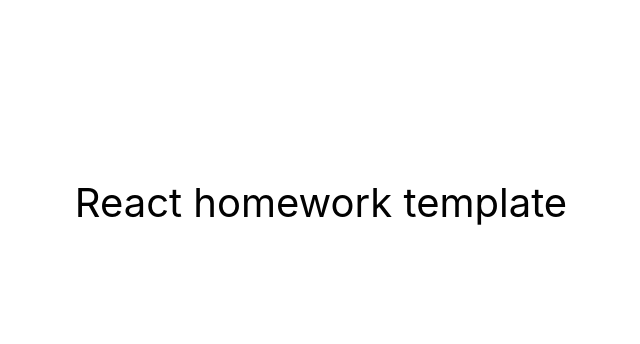
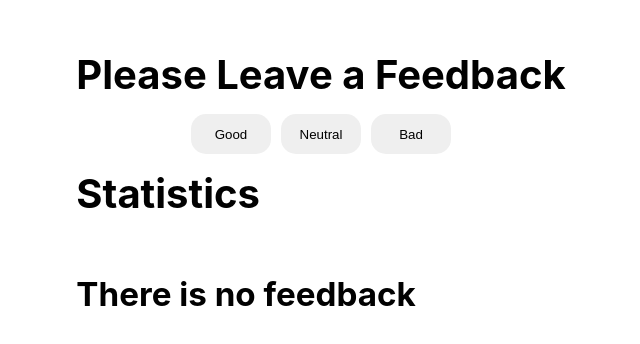
Before and after one commit to Enma04/goit-react-hw-04-feedback, a React (Create React App) app: page / in a window 1280 px wide. Shown: the part 198-542 px from the top of the page, without its empty margins (319-959 px from the left). Built offline with nearby package versions, Linux system fonts and the light colour scheme.

Commit message:
Clonacion de tarea anterior

```diff
--- a/src/components/App.jsx
+++ b/src/components/App.jsx
@@ -1,3 +1,5 @@
+import FeedBack from "./FeedBack/FeedBack";
+
 export const App = () => {
   return (
     <div
@@ -10,7 +12,8 @@
         color: '#010101'
       }}
     >
-      React homework template
+      <FeedBack /* step={2} initialValue={4} */ />
+
     </div>
   );
 };
--- /dev/null
+++ b/src/components/FeedBack/FeedBack.jsx
@@ -0,0 +1,98 @@
+import React, { Component } from 'react';
+import PropTypes from 'prop-types';
+import Statistics from 'components/Statistics/Statistics';
+import FeedbackOptions from 'components/FeedbackOptions/FeedbackOptions';
+import Section from 'components/Section/Section';
+import Notification from 'components/Notification/Notification';
+
+export default class FeedBack extends Component {
+  //--------------------------------------
+  //------------- PROPS CLASS DEFINITIONS
+  static defaultProps = {
+    step: 1,
+    total: 0,
+    percentage: 0,
+    initialValue: 0,
+  };
+
+  static propTypes = {
+    step: PropTypes.number,
+    initialValue: PropTypes.number,
+  };
+
+  //--------------------------------------
+  //------------- CLASS FUNCTIONS
+  funcAdd(event) {
+    const type = event.target.id;
+    const { step } = this.props;
+
+    this.setState( prevState => ({
+      [type]: prevState[type] + step,
+    }));
+
+    this.countTotalFeedback();
+    this.countPositiveFeedbackPercentage();
+  }
+
+  countTotalFeedback() {
+    this.setState(prev => {
+      const { good, neutral, bad } = prev;
+      return { total: good + neutral + bad };
+    });
+  }
+
+  countPositiveFeedbackPercentage() {
+    this.setState(prev => {
+      const { good, total } = prev;
+      return { percentage: Math.round((good / total) * 100) };
+    });
+  }
+
+  //--------------------------------------
+  //------------- CLASS CONSTRUCTOR
+  constructor(props) {
+    super(props);
+
+    this.state = {
+      good: this.props.initialValue,
+      neutral: this.props.initialValue,
+      bad: this.props.initialValue,
+      total: this.props.initialValue,
+      percentage: this.props.initialValue,
+    };
+
+    this.funcAdd = this.funcAdd.bind(this);
+    this.countTotalFeedback = this.countTotalFeedback.bind(this);
+    this.countPositiveFeedbackPercentage =
+      this.countPositiveFeedbackPercentage.bind(this);
+  }
+  /*
+
+*/
+  //--------------------------------------
+  //------------- RENDER METOD
+  render() {
+    const { good, neutral, bad, total, percentage } = this.state;
+
+    return (
+      <div className="feedBackSec">
+        <Section title="Please Leave a Feedback">
+          <FeedbackOptions onLeaveFeedback={this.funcAdd} />
+        </Section>
+        <Section title="Statistics">
+          {total === 0 ? (
+            <Notification message="There is no feedback" />
+          ) : (
+            <Statistics
+              good={good}
+              neutral={neutral}
+              bad={bad}
+              total={total}
+              percentage={percentage}
+            />
+          )}
+        </Section>
+      </div>
+    );
+  }
+}
--- /dev/null
+++ b/src/components/FeedBack/FeedBack.module.css
@@ -0,0 +1,35 @@
+.titleFeedBack {
+    margin: 15px 0;
+}
+
+.buttonGroup {
+    display: flex;
+    justify-content: center;
+    gap: 10px;
+    margin: 10px 0;
+}
+
+.btnFeedBack {
+    height: 40px;
+    width: 80px;
+    border-radius: 15px;
+    border: none;
+    padding: 0;
+}
+
+.btnFeedBack:hover {
+    cursor: pointer;
+    opacity: 70%;
+    color: rgba(0, 0, 0, 0.757);
+}
+
+.statisticsList {
+    margin: 10px 0;
+    padding: 0;
+    list-style-type: none;
+    font-size: 30px;
+}
+
+.statisticsItem {
+    padding: 12px 0;
+}
--- /dev/null
+++ b/src/components/FeedbackOptions/FeedbackOptions.jsx
@@ -0,0 +1,26 @@
+import React, { Component } from 'react';
+import PropTypes from 'prop-types';
+import css from '../FeedBack/FeedBack.module.css';
+
+export default class FeedbackOptions extends Component {
+  static propTypes = {
+    onLeaveFeedback: PropTypes.func,
+  };
+
+  render() {
+    const { onLeaveFeedback } = this.props;
+    return (
+      <div className={css.buttonGroup}>
+        <button id="good" className={css.btnFeedBack} onClick={onLeaveFeedback}>
+          Good
+        </button>
+        <button id="neutral" className={css.btnFeedBack} onClick={onLeaveFeedback}>
+          Neutral
+        </button>
+        <button id="bad" className={css.btnFeedBack} onClick={onLeaveFeedback}>
+          Bad
+        </button>
+      </div>
+    );
+  }
+}
--- /dev/null
+++ b/src/components/Notification/Notification.jsx
@@ -0,0 +1,14 @@
+import React, { Component } from 'react';
+import PropTypes from 'prop-types';
+
+export default class Notification extends Component {
+  static propTypes = {
+    message: PropTypes.string,
+  };
+
+  render() {
+    const { message } = this.props;
+
+    return <h5>{message}</h5>;
+  }
+}
--- /dev/null
+++ b/src/components/Section/Section.jsx
@@ -0,0 +1,20 @@
+import React, { Component } from 'react';
+import PropTypes from 'prop-types';
+import css from '../FeedBack/FeedBack.module.css';
+
+export default class Section extends Component {
+  static propTypes = {
+    title: PropTypes.string,
+    children: PropTypes.node,
+  };
+
+  render() {
+    const { title, children } = this.props;
+    return (
+      <section>
+        <h4 className={css.titleFeedBack}>{title}</h4>
+        {children}
+      </section>
+    );
+  }
+}
--- /dev/null
+++ b/src/components/Statistics/Statistics.jsx
@@ -0,0 +1,27 @@
+import React, { Component } from 'react';
+import PropTypes from 'prop-types';
+import css from '../FeedBack/FeedBack.module.css';
+
+export default class Statistics extends Component {
+  static propTypes = {
+    good: PropTypes.number,
+    neutral: PropTypes.number,
+    bad: PropTypes.number,
+    total: PropTypes.number,
+    percentage: PropTypes.number,
+  };
+
+  render() {
+    const { good, neutral, bad, total, percentage } = this.props;
+
+    return (
+      <ul className={css.statisticsList}>
+        <li className={css.statisticsItem}> Good: {good} </li>
+        <li className={css.statisticsItem}> Neutral: {neutral} </li>
+        <li className={css.statisticsItem}> Bad: {bad} </li>
+        <li className={css.statisticsItem}> Total opinions: {total} </li>
+        <li className={css.statisticsItem}>Positive feedback: {percentage}%</li>
+      </ul>
+    );
+  }
+}
```
